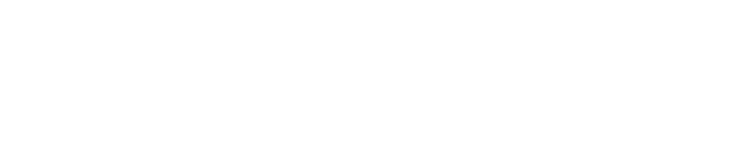
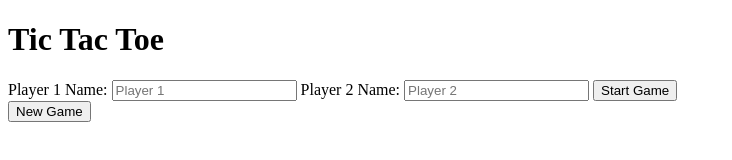
Before and after one commit to Yusuf-Nuru-Yesuf/tic-tac-toe, a plain HTML site: page index.html in a window 1280 px wide. Shown: the whole page, without its empty margins (0-732 px from the left). Drawn offline with Linux system fonts and the light colour scheme.

Commit message:
Add html elements and link with js and css

```diff
--- a/index.html
+++ b/index.html
@@ -3,8 +3,27 @@
 <head>
     <meta charset="UTF-8">
     <title>Title</title>
+    <link rel="stylesheet" href="styles.css">
 </head>
 <body>
+    <header>
+        <h1>Tic Tac Toe</h1>
+    </header>
 
+    <form id="startForm">
+        <label for="player1Name">Player 1 Name:</label>
+        <input type="text" id="player1Name" placeholder="Player 1" required>
+        <label for="player2Name">Player 2 Name:</label>
+        <input type="text" id="player2Name" placeholder="Player 2" required>
+        <button type="submit">Start Game</button>
+    </form>
+
+    <div id="gameContainer">
+        <div id="board"></div>
+        <div id="message"></div>
+        <button id="resetButton">New Game</button>
+    </div>
+
+    <script src="script.js"></script>
 </body>
 </html>
```
Also changed, not shown: index.js (deleted), script.js (added).
